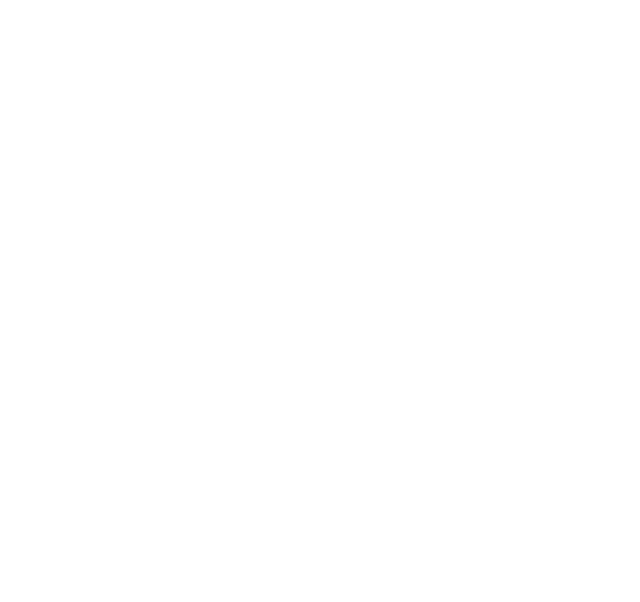
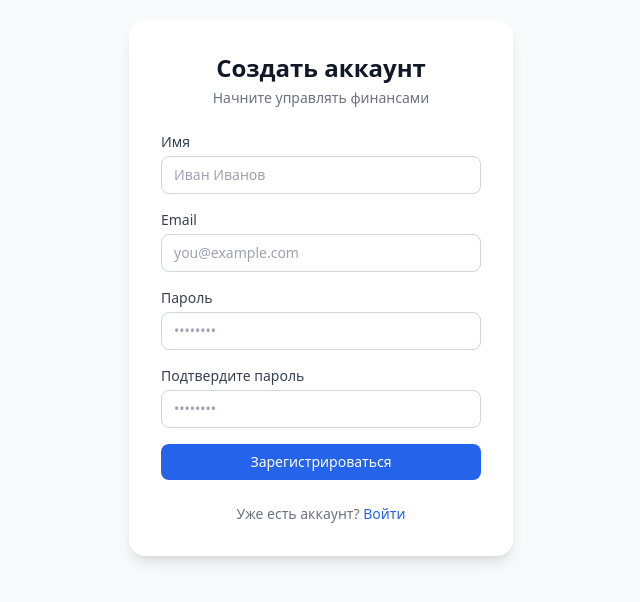
Before and after one commit to Yuraxa9/personal-finance-system, a React app in the folder frontend/: page /register in a window 1280 px wide. Before the commit this address had no page. Shown: the part 112-714 px from the top of the page, without its empty margins (319-959 px from the left). Built offline with nearby package versions, Linux system fonts and the light colour scheme; the HTML template or start-up script is replaced by a standard one.

Commit message:
feat: login and register pages

```diff
--- a/frontend/src/App.jsx
+++ b/frontend/src/App.jsx
@@ -1,10 +1,14 @@
-import { BrowserRouter, Route, Routes } from 'react-router-dom'
+import { BrowserRouter, Navigate, Route, Routes } from 'react-router-dom'
+import LoginPage from './pages/LoginPage'
+import RegisterPage from './pages/RegisterPage'
 
 function App() {
   return (
     <BrowserRouter>
       <Routes>
-        <Route path="/" element={<div>Personal Finance System</div>} />
+        <Route path="/" element={<Navigate to="/login" replace />} />
+        <Route path="/login" element={<LoginPage />} />
+        <Route path="/register" element={<RegisterPage />} />
       </Routes>
     </BrowserRouter>
   )
--- /dev/null
+++ b/frontend/src/components/Button.jsx
@@ -0,0 +1,35 @@
+const variants = {
+  primary: 'bg-blue-600 text-white hover:bg-blue-700 disabled:bg-blue-300',
+  secondary: 'bg-gray-100 text-gray-700 hover:bg-gray-200 disabled:bg-gray-50 disabled:text-gray-400',
+}
+
+export default function Button({
+  children,
+  onClick,
+  type = 'button',
+  variant = 'primary',
+  disabled = false,
+  loading = false,
+}) {
+  return (
+    <button
+      type={type}
+      onClick={onClick}
+      disabled={disabled || loading}
+      className={`flex w-full items-center justify-center gap-2 rounded-lg px-4 py-2 text-sm font-medium transition ${variants[variant]} disabled:cursor-not-allowed`}
+    >
+      {loading && (
+        <svg
+          className="h-4 w-4 animate-spin"
+          viewBox="0 0 24 24"
+          fill="none"
+          stroke="currentColor"
+          strokeWidth={2}
+        >
+          <path d="M12 2v4M12 18v4M4.93 4.93l2.83 2.83M16.24 16.24l2.83 2.83M2 12h4M18 12h4M4.93 19.07l2.83-2.83M16.24 7.76l2.83-2.83" />
+        </svg>
+      )}
+      {children}
+    </button>
+  )
+}
--- /dev/null
+++ b/frontend/src/components/Input.jsx
@@ -0,0 +1,21 @@
+export default function Input({ label, type = 'text', value, onChange, error, placeholder }) {
+  return (
+    <div className="flex flex-col gap-1">
+      {label && (
+        <label className="text-sm font-medium text-gray-700">{label}</label>
+      )}
+      <input
+        type={type}
+        value={value}
+        onChange={onChange}
+        placeholder={placeholder}
+        className={`w-full rounded-lg border px-3 py-2 text-sm outline-none transition focus:ring-2 ${
+          error
+            ? 'border-red-400 focus:ring-red-200'
+            : 'border-gray-300 focus:border-blue-400 focus:ring-blue-100'
+        }`}
+      />
+      {error && <span className="text-xs text-red-500">{error}</span>}
+    </div>
+  )
+}
--- /dev/null
+++ b/frontend/src/pages/LoginPage.jsx
@@ -0,0 +1,52 @@
+import { useState } from 'react'
+import { Link } from 'react-router-dom'
+import Button from '../components/Button'
+import Input from '../components/Input'
+
+export default function LoginPage() {
+  const [email, setEmail] = useState('')
+  const [password, setPassword] = useState('')
+
+  function handleSubmit(e) {
+    e.preventDefault()
+    console.log(email, password)
+  }
+
+  return (
+    <div className="flex min-h-screen items-center justify-center bg-gray-50 px-4">
+      <div className="w-full max-w-sm rounded-2xl bg-white p-8 shadow-lg">
+        <h1 className="mb-1 text-center text-2xl font-bold text-gray-900">
+          Добро пожаловать
+        </h1>
+        <p className="mb-6 text-center text-sm text-gray-500">
+          Войдите в свой аккаунт
+        </p>
+
+        <form onSubmit={handleSubmit} className="flex flex-col gap-4">
+          <Input
+            label="Email"
+            type="email"
+            value={email}
+            onChange={(e) => setEmail(e.target.value)}
+            placeholder="you@example.com"
+          />
+          <Input
+            label="Пароль"
+            type="password"
+            value={password}
+            onChange={(e) => setPassword(e.target.value)}
+            placeholder="••••••••"
+          />
+          <Button type="submit">Войти</Button>
+        </form>
+
+        <p className="mt-6 text-center text-sm text-gray-500">
+          Нет аккаунта?{' '}
+          <Link to="/register" className="font-medium text-blue-600 hover:underline">
+            Зарегистрироваться
+          </Link>
+        </p>
+      </div>
+    </div>
+  )
+}
--- /dev/null
+++ b/frontend/src/pages/RegisterPage.jsx
@@ -0,0 +1,88 @@
+import { useState } from 'react'
+import { Link } from 'react-router-dom'
+import Button from '../components/Button'
+import Input from '../components/Input'
+
+export default function RegisterPage() {
+  const [fullName, setFullName] = useState('')
+  const [email, setEmail] = useState('')
+  const [password, setPassword] = useState('')
+  const [confirmPassword, setConfirmPassword] = useState('')
+  const [errors, setErrors] = useState({})
+
+  function validate() {
+    const next = {}
+    if (!fullName.trim()) next.fullName = 'Введите имя'
+    if (!email.trim()) next.email = 'Введите email'
+    if (password.length < 6) next.password = 'Минимум 6 символов'
+    if (password !== confirmPassword) next.confirmPassword = 'Пароли не совпадают'
+    return next
+  }
+
+  function handleSubmit(e) {
+    e.preventDefault()
+    const next = validate()
+    if (Object.keys(next).length > 0) {
+      setErrors(next)
+      return
+    }
+    setErrors({})
+    console.log({ fullName, email, password })
+  }
+
+  return (
+    <div className="flex min-h-screen items-center justify-center bg-gray-50 px-4">
+      <div className="w-full max-w-sm rounded-2xl bg-white p-8 shadow-lg">
+        <h1 className="mb-1 text-center text-2xl font-bold text-gray-900">
+          Создать аккаунт
+        </h1>
+        <p className="mb-6 text-center text-sm text-gray-500">
+          Начните управлять финансами
+        </p>
+
+        <form onSubmit={handleSubmit} className="flex flex-col gap-4">
+          <Input
+            label="Имя"
+            type="text"
+            value={fullName}
+            onChange={(e) => setFullName(e.target.value)}
+            placeholder="Иван Иванов"
+            error={errors.fullName}
+          />
+          <Input
+            label="Email"
+            type="email"
+            value={email}
+            onChange={(e) => setEmail(e.target.value)}
+            placeholder="you@example.com"
+            error={errors.email}
+          />
+          <Input
+            label="Пароль"
+            type="password"
+            value={password}
+            onChange={(e) => setPassword(e.target.value)}
+            placeholder="••••••••"
+            error={errors.password}
+          />
+          <Input
+            label="Подтвердите пароль"
+            type="password"
+            value={confirmPassword}
+            onChange={(e) => setConfirmPassword(e.target.value)}
+            placeholder="••••••••"
+            error={errors.confirmPassword}
+          />
+          <Button type="submit">Зарегистрироваться</Button>
+        </form>
+
+        <p className="mt-6 text-center text-sm text-gray-500">
+          Уже есть аккаунт?{' '}
+          <Link to="/login" className="font-medium text-blue-600 hover:underline">
+            Войти
+          </Link>
+        </p>
+      </div>
+    </div>
+  )
+}
```
